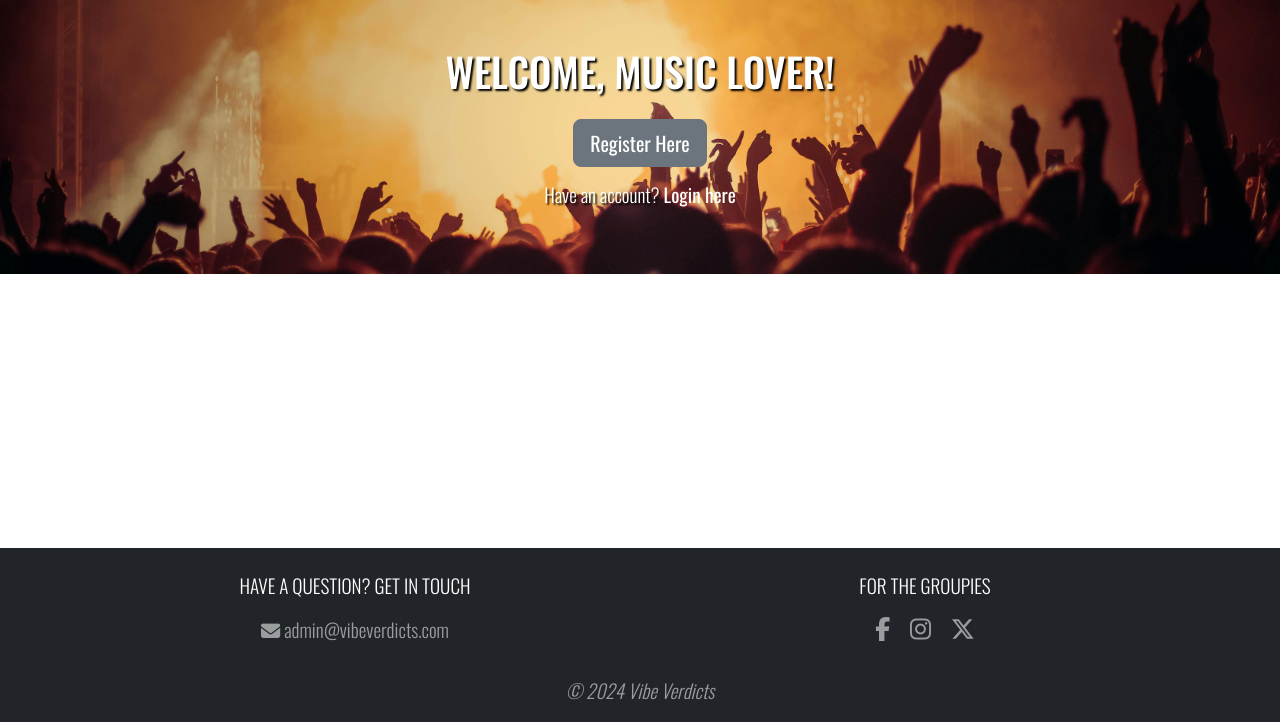
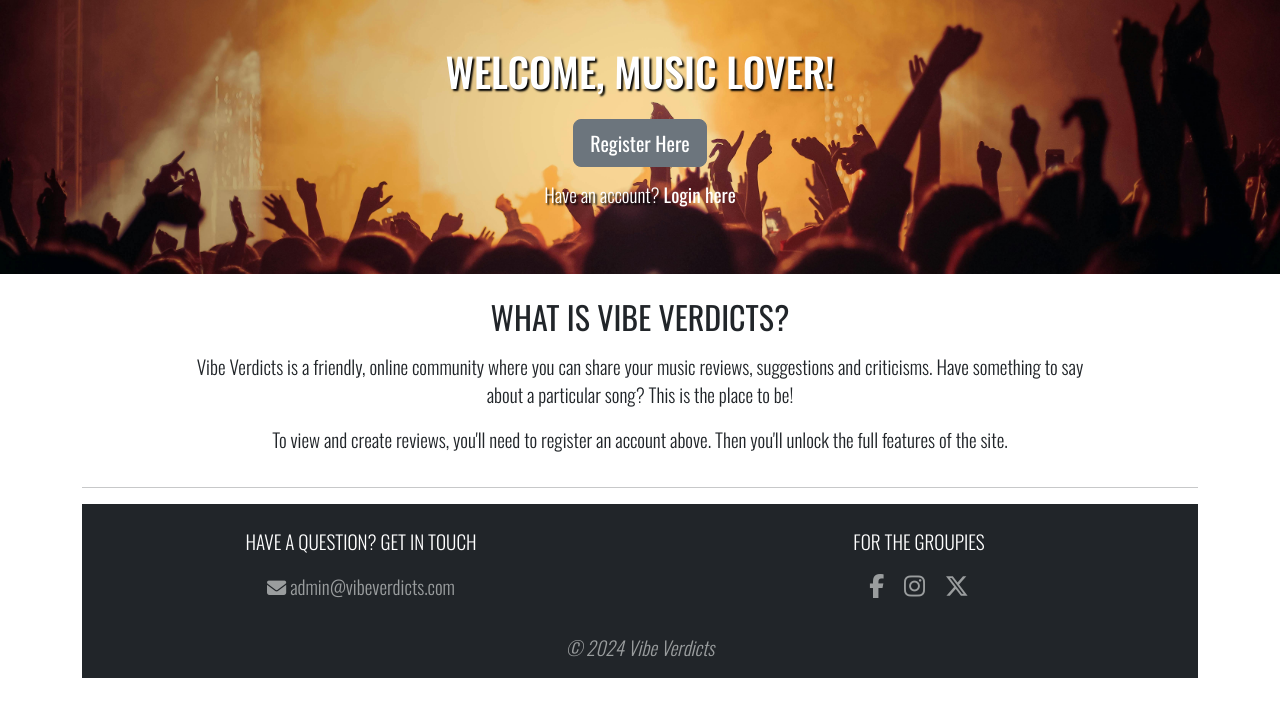
Before and after one commit to lewis-creates/music-review, a Flask app: page / in a window 1280 px wide. Shown: the part 78-800 px from the top of the page. Run offline with Flask 3, Linux system fonts and the light colour scheme; data that the repository does not hold is empty; some libraries are stand-ins or nearby versions.

Commit message:
Added container and content to index

```diff
--- a/templates/index.html
+++ b/templates/index.html
@@ -14,4 +14,18 @@
     </div>
 </div>
 
+<div class="container">
+    <!-- Vibe Verdicts explanation -->
+    <div class="row mb-3 justify-content-center">
+        <div class="col-lg-10 text-center">
+            <h2>What is Vibe Verdicts?</h2>
+            <p class="text-center">Vibe Verdicts is a friendly, online community where you can share your music
+                reviews, suggestions
+                and criticisms. Have something to say about a particular song? This is the place to be!</p>
+            <p>To view and create reviews, you'll need to register an account above. Then you'll unlock the full
+                features of the site.</p>
+        </div>
+    </div>
+    <hr>
+
 {% endblock %}
```
